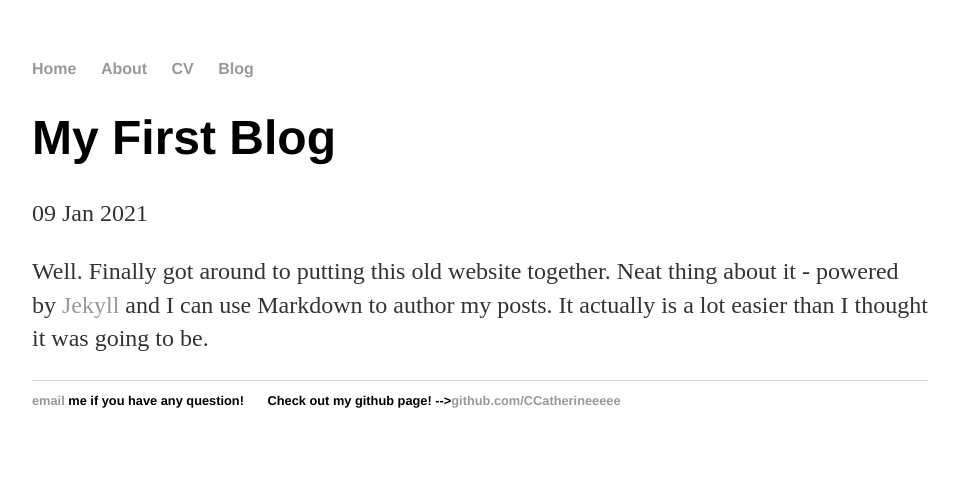
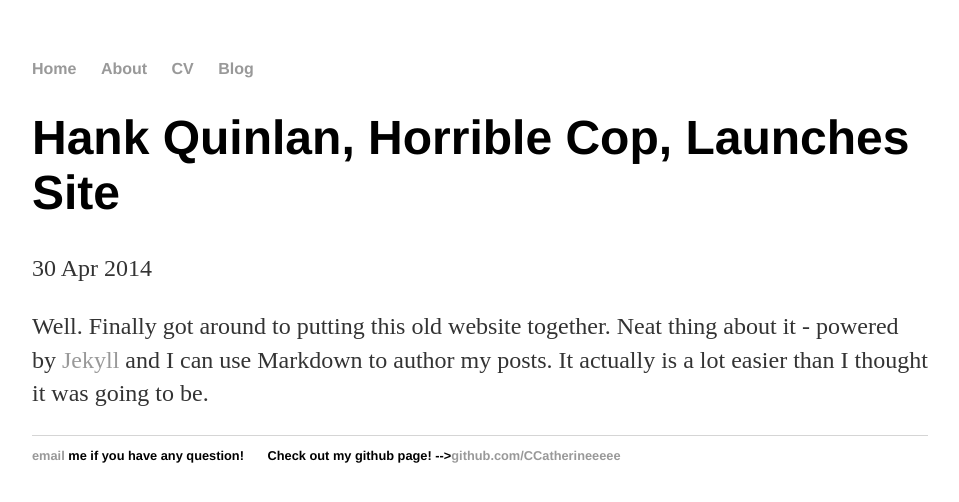
Before and after one commit to CCatherineeeee/website-backup, a Jekyll site: the page built from posts/2021-01-09-First-of-my-post.md, in a window 1280 px wide. Shown: the top 502 px of the page, without its empty margins (160-1119 px from the left). Built offline with Jekyll 4.4.1, drawn with Linux system fonts in a browser that asks for light colours.

Commit message:
add blog

```diff
--- a/posts/2021-01-09-First-of-my-post.md
+++ b/posts/2021-01-09-First-of-my-post.md
@@ -1,7 +1,7 @@
 ---
 layout: post
-title: "My First Blog"
-date: 2021-01-09
+title: "Hank Quinlan, Horrible Cop, Launches Site"
+date: 2014-04-30
 ---
 
 Well. Finally got around to putting this old website together. Neat thing about it - powered by [Jekyll](http://jekyllrb.com) and I can use Markdown to author my posts. It actually is a lot easier than I thought it was going to be.
```
Also changed, not shown: _layouts/index.html (renamed from blog/index.html), 3 other files.
